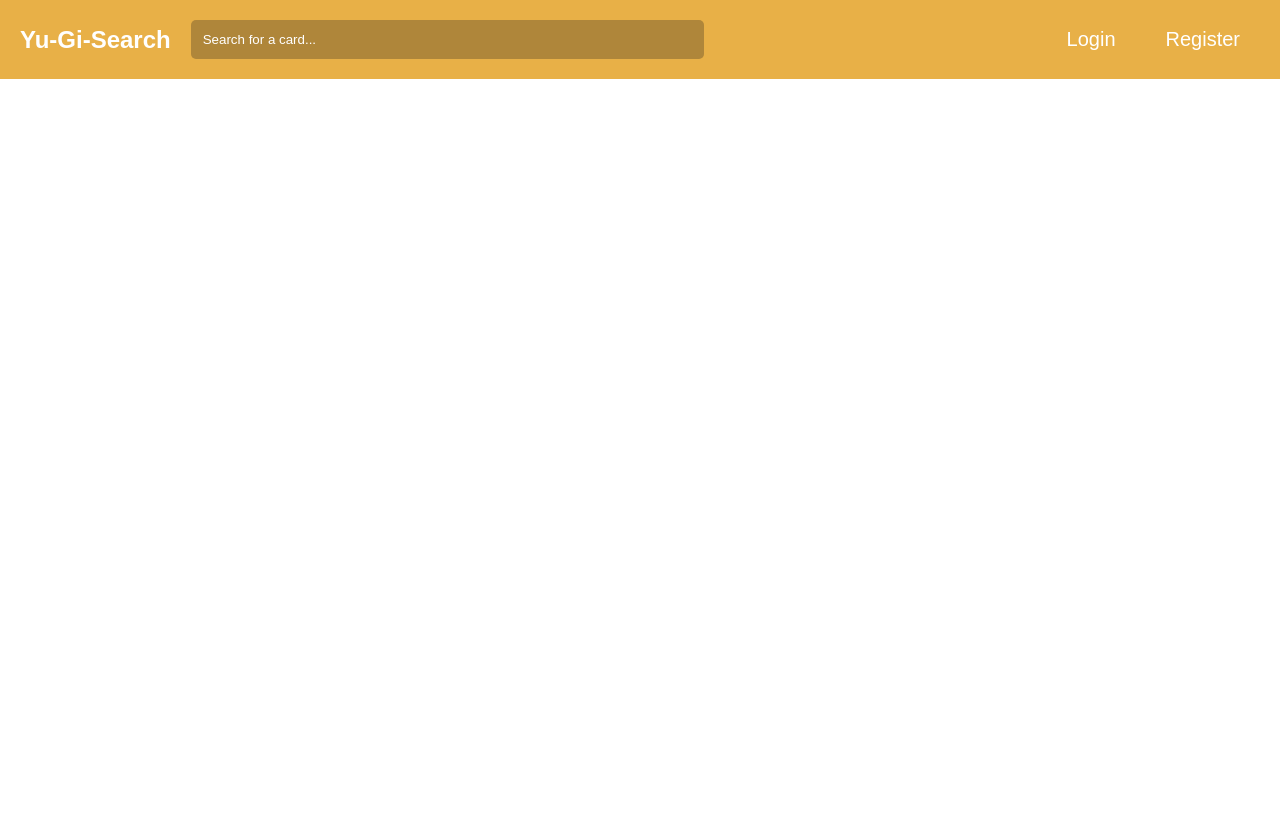
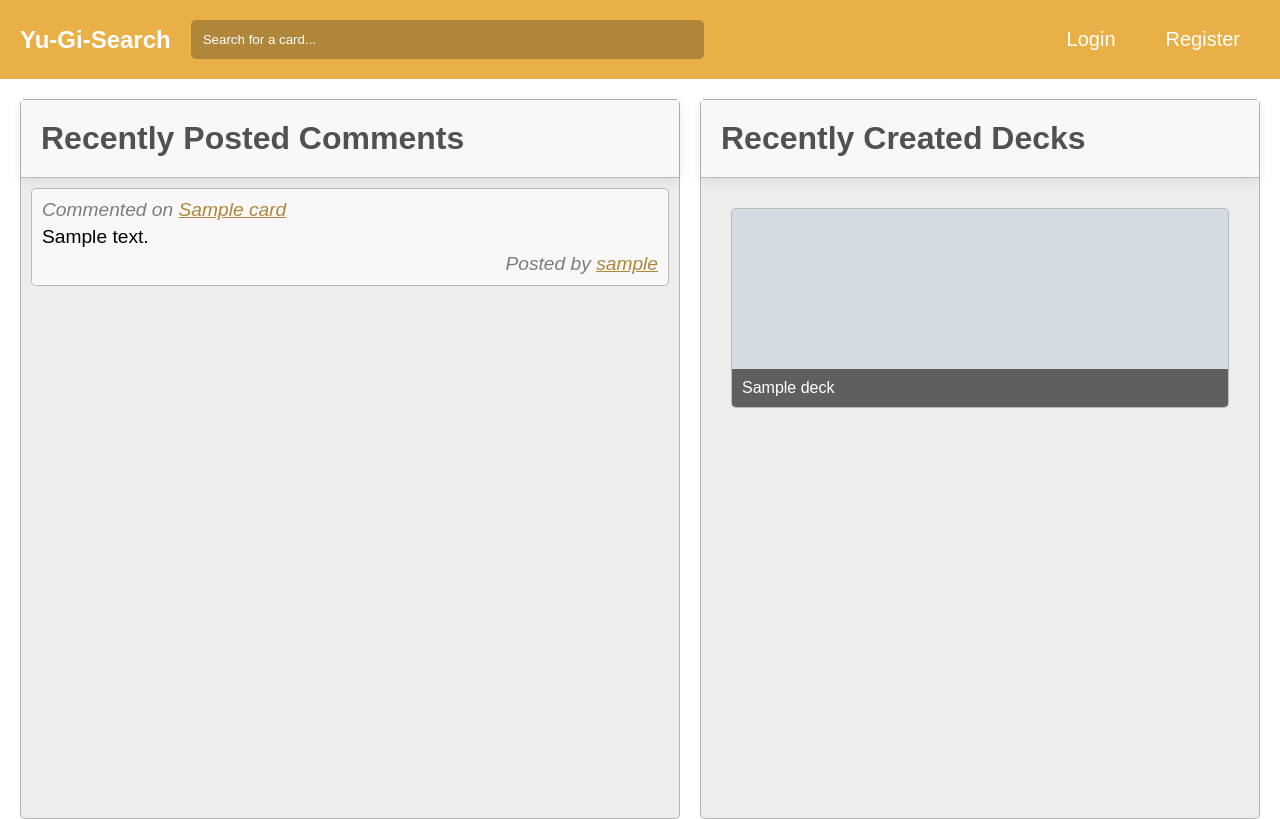
Before and after one commit to inmanjlai/Yu-Gi-Search, a Flask app: page / in a window 1280 px wide. Before the commit the page ends 79 px from the top, so only its background shows below. Run offline with Flask 2, Linux system fonts and the light colour scheme; tables that the repository leaves empty hold one stand-in row (values such as "Sample post"); grey boxes marked "Sample" are stand-in pictures.

Commit message:
MVP site finished

```diff
--- a/app.py
+++ b/app.py
@@ -3,6 +3,7 @@ from flask import Flask, redirect, render_template, request, json, url_for, flas
 from flask_sqlalchemy import SQLAlchemy
 from flask_migrate import Migrate
 from flask_login import LoginManager, login_user, logout_user, current_user
+from sqlalchemy import func
 import requests
 import os
 
@@ -151,10 +152,28 @@ def get_search_bar_options(card_name):
     cards = Card.query.filter(Card.name.ilike(card_name + "%")).limit(10).all()
     return [{"id": card.id, "name": card.name} for card in cards]
 
+def get_random_card():
+    random_card = Card.query.order_by(func.random()).limit(1).first()
+    print(random_card)
+
+    return random_card
+
+def get_recent_comments():
+    recent_comments = Comment.query.order_by(Comment.id.desc()).limit(10).all()
+    return recent_comments
+
+def get_recent_decks():
+    recent_decks = Deck.query.order_by(Deck.id.desc()).limit(10).all()
+    return recent_decks
+
 # APP ROUTES ->
 @app.route("/")
 def home():
-    return render_template("home.html")
+    random_card = get_random_card()
+    recent_comments = get_recent_comments()
+    recent_decks = get_recent_decks()
+
+    return render_template("home.html", random_card=random_card, recent_comments=recent_comments, recent_decks=recent_decks)
 
 @app.route("/cards/search/page/<int:page_number>", methods=["POST", "GET"])
 def search_paginated(page_number):
@@ -224,7 +243,7 @@ def create_user():
     db.session.commit()
 
     login_user(user)
-    return render_template("home.html")
+    return redirect("/")
 
 
 @app.route("/login")
@@ -247,7 +266,7 @@ def login():
         password_is_correct = user.check_password(password)
         if password_is_correct:
             login_user(user)
-            return render_template("home.html")
+            return redirect("/")
     else:
         return render_template("login.html", error=error)
 
@@ -355,7 +374,13 @@ def delete_from_deck():
     decklist = deck.get_decklist()
     return redirect(f"/decks/{deck_id}")
 
+@app.route("/card/<card_name>/img")
+def get_card_img(card_name):
+    card = Card.query.filter(Card.name == card_name).first()
 
+    print(card.img_url)
+
+    return {"img_url": card.img_url}
 
 # @app.route("/fetch_all_cards")
 # def seed():
--- a/static/new_styles.css
+++ b/static/new_styles.css
@@ -648,6 +648,10 @@ nav {
     /* margin: 20px; */
 }
 
+.profile-page-content h1, h2, h3 {
+    color: #515151;
+}
+
 .profile-left {
     background-color: rgba(248, 248, 248, 1);
     border: 1px solid rgba(44, 44, 44, 0.3);
@@ -814,12 +818,113 @@ nav {
 
 /*
 **************************************************************************************
+***************************************HOME PAGE**************************************
+**************************************************************************************
+*/
+
+.home-page-container {
+    display: flex;
+    justify-content: center;
+    margin: 20px;
+    gap: 20px;
+    height: 90%;
+}
+
+.home-page-container h1 {
+    color: #515151;
+    background-color: rgba(248, 248, 248, 1);
+    box-shadow: 0 3px 10px rgba(44, 44, 44, 0.1);
+    padding: 20px;
+    border-bottom: 1px solid rgba(44, 44, 44, 0.3);
+}
+
+.recent-comments {
+    background-color: rgb(237, 237, 237);
+    border: 1px solid rgba(44, 44, 44, 0.3);
+    border-radius: 5px;
+    flex-grow: 1;
+    max-width: 70%;
+}
+
+.recent-decks-container {
+    background-color: rgba(237, 237, 237, 1);
+    border: 1px solid rgba(44, 44, 44, 0.3);
+    flex-grow: 1;
+    display: flex;
+    flex-direction: column;
+    /* justify-content: center; */
+    /* align-items: center; */
+    min-width: 520px;
+    max-width: 560px;
+    /* width: 100%; */
+    border-radius: 5px;
+    /* max-height: 50%; */
+}
+
+.recent-decks {
+    display: flex;
+    flex-direction: column;
+    color: #515151;
+    min-height: 80%;
+    /* flex-wrap: wrap; */
+    padding: 20px;
+    overflow: auto;
+}
+
+.recent-deck-container {
+    background-color: rgba(248, 248, 248, 1);
+    /* padding: 10px; */
+    margin: 10px;
+    /* width: 45%; */
+    min-height: 200px;
+    max-width: 520px;
+    max-height: 200px;
+    flex-grow: 1;
+    border: 1px solid rgba(44, 44, 44, 0.3);
+    border-radius: 5px;
+    display: flex;
+    justify-content: flex-start;
+    align-items: flex-end;
+    overflow: hidden;
+    object-fit: contain;
+    position: relative;
+}
+
+.recent-deck-container:hover {
+    outline: 3px solid #e8b047;
+    box-shadow: 0 0 20px #ffa200b2;
+}
+
+.recent-deck-container p {
+    font-size: 1rem;
+    color: white;
+    background-color: rgba(44, 44, 44, 0.7);
+    padding: 10px;
+    width: 100%;
+    position: relative;
+    z-index: 1;
+}
+
+.recent-deck-container img {
+    height: 200%;
+    width: auto;
+    position: absolute;
+    transform: translateY(250px) translateX(80px) scale(1.5)
+}
+
+/*
+**************************************************************************************
 ************************************DECKLIST PAGE*************************************
 **************************************************************************************
 */
 
 .total {
     color: #7d7d7d;
+}
+
+.hover-card-display {
+    position: absolute;
+    visibility: hidden;
 }
 
 .error {
@@ -841,6 +946,10 @@ nav {
     justify-content: center;
     align-items: center;
     gap: 20px;
+}
+
+.decklist-page h1 {
+    color: #515151;
 }
 
 .deck-info {
@@ -915,7 +1024,7 @@ nav {
 }
 
 .decklist-card p {
-    padding: 5px 10px;
+    padding: 9px 10px;
     font-size: 14px;
 }
 
@@ -930,12 +1039,14 @@ nav {
     border-left: 1px solid rgba(44, 44, 44, 0.3);
     border-top-right-radius: 5px;
     border-bottom-right-radius: 5px;
-    padding: 10px;
-    flex-grow: 1;
+    padding: 5px;
+    /* flex-grow: 1; */
+    /* font-size: 12px; */
 }
 
 .decklist-card button:hover {
     background-color: rgb(228, 64, 64);
+    outline: 1px solid rgb(228, 64, 64);
     color: white;
 }
 
@@ -944,6 +1055,7 @@ nav {
     padding: 10px;
     border: 1px solid rgba(44, 44, 44, 0.3);
     border-radius: 5px;
+    background-color: rgba(237, 237, 237, 1);
     /* flex-grow: 1; */
     /* max-width: 400px; */
     /* align-self: flex-end; */
--- a/templates/card.html
+++ b/templates/card.html
@@ -5,7 +5,7 @@
     <meta http-equiv="X-UA-Compatible" content="IE=edge">
     <meta name="viewport" content="width=device-width, initial-scale=1.0">
     <link rel="stylesheet" href="/static/new_styles.css">
-    <title>{{ card.name }} |  YGO Search</title>
+    <title>Yu-Gi-Search | {{ card.name }}</title>
 </head>
 <body>
 
--- a/templates/cards.html
+++ b/templates/cards.html
@@ -6,7 +6,7 @@
     <meta name="viewport" content="width=device-width, initial-scale=1.0">
     <link rel="stylesheet" href="/static/new_styles.css">
     <link rel="stylesheet" href="https://fonts.googleapis.com/css2?family=Material+Symbols+Outlined:opsz,wght,FILL,GRAD@48,400,0,0" />
-    <title>{{card_name}} | YGO Search</title>
+    <title>Yu-Gi-Search | {{card_name}}</title>
 </head>
 <body>
 
--- a/templates/home.html
+++ b/templates/home.html
@@ -5,9 +5,36 @@
     <meta http-equiv="X-UA-Compatible" content="IE=edge">
     <meta name="viewport" content="width=device-width, initial-scale=1.0">
     <link rel="stylesheet" href="/static/new_styles.css">
-    <title>Welcome to YGO Search</title>
+    <title>Yu-Gi-Search | Home</title>
 </head>
 <body>
     {% include "/navbar.html" %}
+
+    <div class="home-page-container">
+        <div class="recent-comments">
+            <h1>Recently Posted Comments</h1>
+            <div class="recent-comments-list">
+                {% for comment in recent_comments %}
+                    <div class="single-comment-card">
+                        <p>Commented on <a href="/card/{{comment.card.id}}">{{comment.card.name}}</a></p>
+                        <p>{{comment.content}}</p>
+                        <p class="posted-by">Posted by <a href="/users/{{comment.user_id}}" class="comment-author">{{comment.user.username}}</a></p>
+                    </div>
+                {% endfor %}
+            </div>
+        </div>
+
+        <div class="recent-decks-container">
+            <h1>Recently Created Decks</h1>
+            <div class="recent-decks">
+                {% for deck in recent_decks %}
+                <a class="recent-deck-container" href="/decks/{{deck.id}}">
+                    <p>{{deck.name}}</p>
+                    <img src={{deck.cover_img}} alt="">
+                </a>
+                {% endfor %}
+            </div>
+        </div>
+    </div>
 </body>
 </html>
--- a/templates/navbar.html
+++ b/templates/navbar.html
@@ -7,7 +7,7 @@
     <link rel="stylesheet" href="/static/new_styles.css">
     <script src="/static/scripts/exampleScript.js" defer></script>
 
-    <title>Document</title>
+    <title>Yu-Gi-Search</title>
 </head>
 <body>
     {% block navbar %}
--- a/templates/profile.html
+++ b/templates/profile.html
@@ -4,7 +4,7 @@
     <meta charset="UTF-8">
     <meta http-equiv="X-UA-Compatible" content="IE=edge">
     <meta name="viewport" content="width=device-width, initial-scale=1.0">
-    <title>Document</title>
+    <title>Yu-Gi-Search | Profile</title>
 </head>
 <body>
     {% include "/navbar.html" %}
```
Also changed, not shown: static/scripts/addCardScript.js (+0 -8 lines), static/scripts/mouseOverCard.js (added, +23 -0 lines), templates/deck.html (+8 -4 lines).
